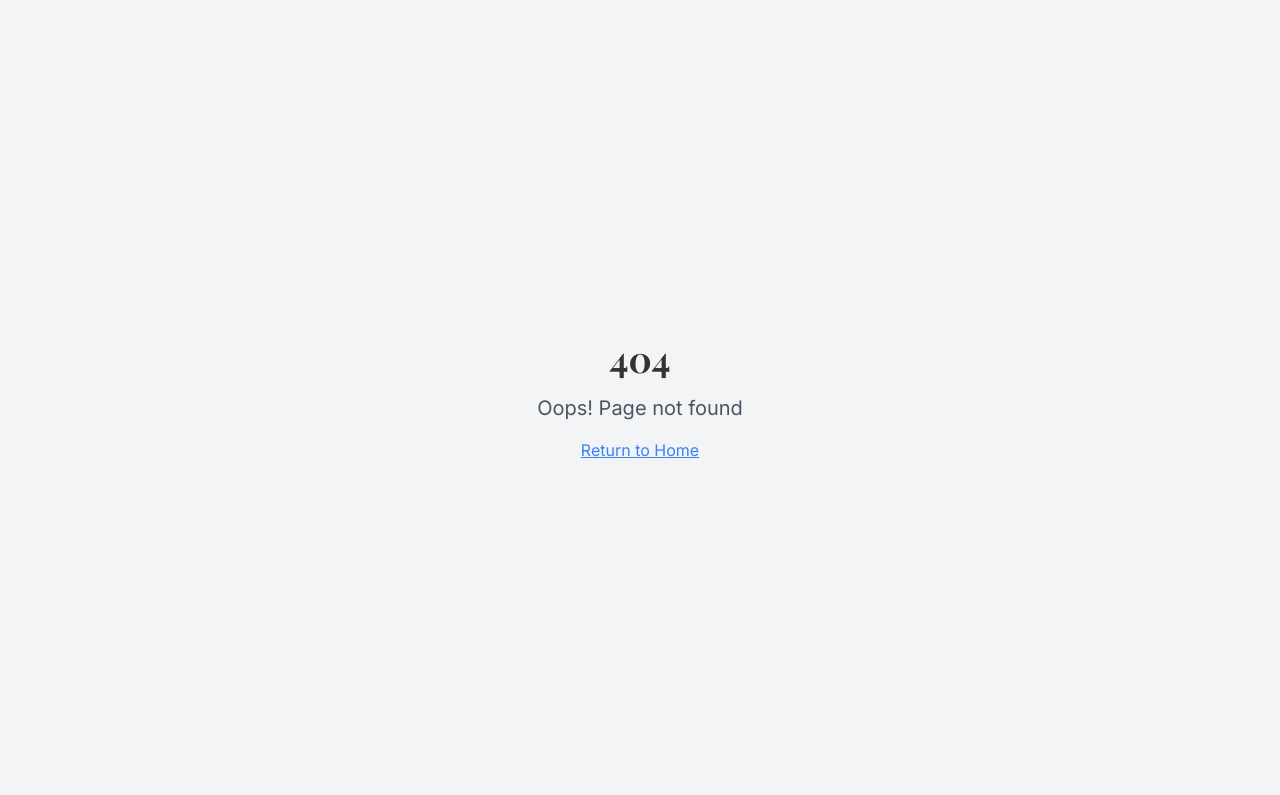
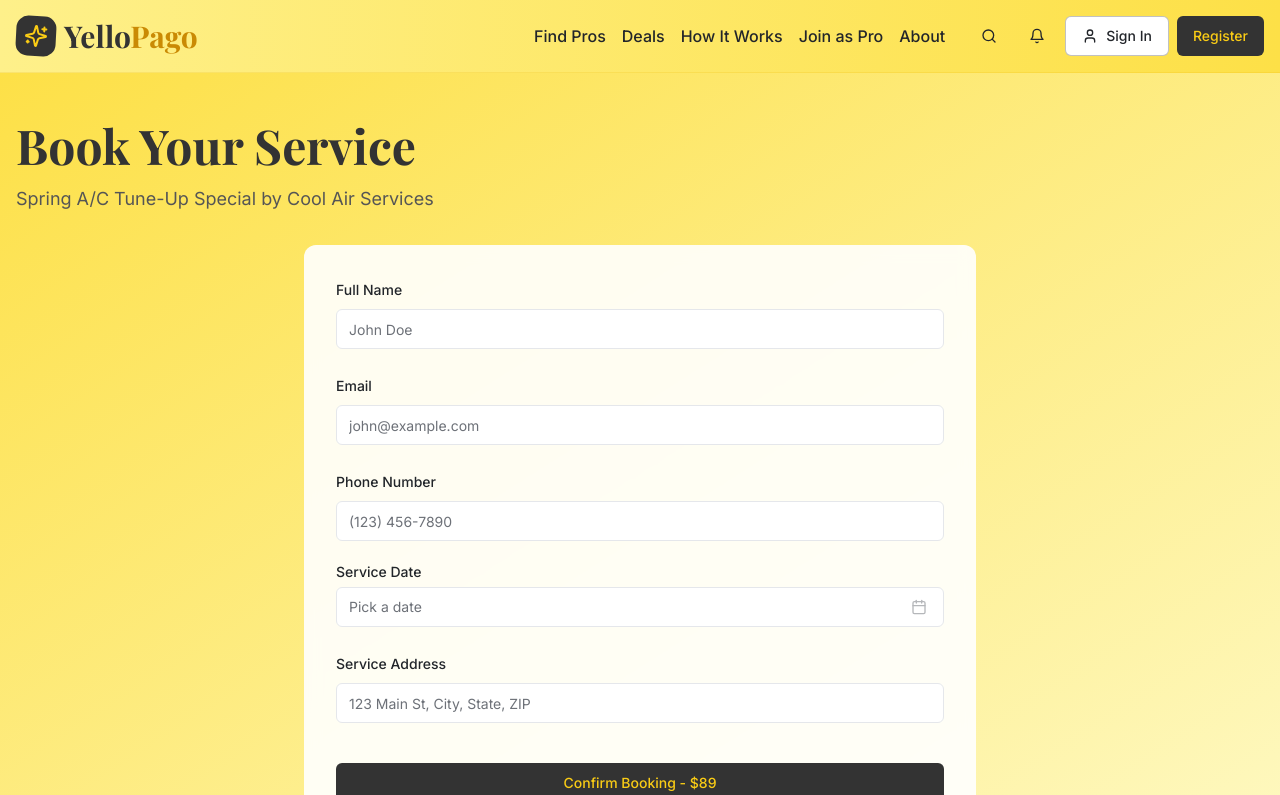
Before and after one commit to pepicek/handy-home-guide, a React (Vite) app: page /book-now/1 in a window 1280 px wide. Before the commit this address had no page. Shown: the top 795 px of the page. Built offline with nearby package versions, Linux system fonts and the light colour scheme.

Commit message:
Add Book Now page
Create the Book Now page.

```diff
--- a/src/App.tsx
+++ b/src/App.tsx
@@ -1,4 +1,3 @@
-
 import { Toaster } from "@/components/ui/toaster";
 import { Toaster as Sonner } from "@/components/ui/sonner";
 import { TooltipProvider } from "@/components/ui/tooltip";
@@ -12,6 +11,7 @@ import SpecialOffersPage from "./pages/SpecialOffers";
 import HowItWorksPage from "./pages/HowItWorks";
 import Providers from "./pages/Providers";
 import SpecialOfferDetails from "./pages/SpecialOfferDetails";
+import BookNow from "./pages/BookNow";
 
 const queryClient = new QueryClient();
 
@@ -29,6 +29,7 @@ const App = () => (
           <Route path="/how-it-works" element={<HowItWorksPage />} />
           <Route path="/providers" element={<Providers />} />
           <Route path="/about" element={<About />} />
+          <Route path="/book-now/:id" element={<BookNow />} />
           <Route path="*" element={<NotFound />} />
         </Routes>
       </BrowserRouter>
--- /dev/null
+++ b/src/pages/BookNow.tsx
@@ -0,0 +1,198 @@
+
+import { useParams } from "react-router-dom";
+import Header from "@/components/Header";
+import Footer from "@/components/Footer";
+import { Button } from "@/components/ui/button";
+import { Input } from "@/components/ui/input";
+import { Calendar } from "@/components/ui/calendar";
+import {
+  Form,
+  FormControl,
+  FormField,
+  FormItem,
+  FormLabel,
+  FormMessage,
+} from "@/components/ui/form";
+import { Calendar as CalendarIcon } from "lucide-react";
+import { format } from "date-fns";
+import { useForm } from "react-hook-form";
+import { zodResolver } from "@hookform/resolvers/zod";
+import * as z from "zod";
+import { useToast } from "@/hooks/use-toast";
+import {
+  Popover,
+  PopoverContent,
+  PopoverTrigger,
+} from "@/components/ui/popover";
+import { cn } from "@/lib/utils";
+
+const formSchema = z.object({
+  name: z.string().min(2, "Name must be at least 2 characters"),
+  email: z.string().email("Invalid email address"),
+  phone: z.string().min(10, "Please enter a valid phone number"),
+  date: z.date({
+    required_error: "Please select a date",
+  }),
+  address: z.string().min(5, "Please enter your full address"),
+});
+
+const BookNow = () => {
+  const { id } = useParams();
+  const { toast } = useToast();
+
+  const form = useForm<z.infer<typeof formSchema>>({
+    resolver: zodResolver(formSchema),
+    defaultValues: {
+      name: "",
+      email: "",
+      phone: "",
+      address: "",
+    },
+  });
+
+  const onSubmit = (data: z.infer<typeof formSchema>) => {
+    toast({
+      title: "Booking Submitted!",
+      description: `Your appointment is scheduled for ${format(data.date, "MMMM do, yyyy")}. We'll send you a confirmation email shortly.`,
+    });
+  };
+
+  // This would typically come from an API call using the id
+  const offer = {
+    id: Number(id),
+    title: "Spring A/C Tune-Up Special",
+    provider: "Cool Air Services",
+    price: 89,
+  };
+
+  return (
+    <div className="flex flex-col min-h-screen">
+      <Header />
+      <main className="flex-grow">
+        <div className="bg-gradient-to-br from-yellow-300 to-yellow-100 py-12">
+          <div className="container mx-auto px-4">
+            <h1 className="text-4xl md:text-5xl font-bold text-anthracite mb-4 font-poster">
+              Book Your Service
+            </h1>
+            <p className="text-lg text-anthracite-light mb-8">
+              {offer.title} by {offer.provider}
+            </p>
+
+            <div className="bg-white/90 backdrop-blur rounded-xl p-8 max-w-2xl mx-auto">
+              <Form {...form}>
+                <form onSubmit={form.handleSubmit(onSubmit)} className="space-y-6">
+                  <FormField
+                    control={form.control}
+                    name="name"
+                    render={({ field }) => (
+                      <FormItem>
+                        <FormLabel>Full Name</FormLabel>
+                        <FormControl>
+                          <Input placeholder="John Doe" {...field} />
+                        </FormControl>
+                        <FormMessage />
+                      </FormItem>
+                    )}
+                  />
+
+                  <FormField
+                    control={form.control}
+                    name="email"
+                    render={({ field }) => (
+                      <FormItem>
+                        <FormLabel>Email</FormLabel>
+                        <FormControl>
+                          <Input placeholder="john@example.com" type="email" {...field} />
+                        </FormControl>
+                        <FormMessage />
+                      </FormItem>
+                    )}
+                  />
+
+                  <FormField
+                    control={form.control}
+                    name="phone"
+                    render={({ field }) => (
+                      <FormItem>
+                        <FormLabel>Phone Number</FormLabel>
+                        <FormControl>
+                          <Input placeholder="(123) 456-7890" {...field} />
+                        </FormControl>
+                        <FormMessage />
+                      </FormItem>
+                    )}
+                  />
+
+                  <FormField
+                    control={form.control}
+                    name="date"
+                    render={({ field }) => (
+                      <FormItem className="flex flex-col">
+                        <FormLabel>Service Date</FormLabel>
+                        <Popover>
+                          <PopoverTrigger asChild>
+                            <FormControl>
+                              <Button
+                                variant={"outline"}
+                                className={cn(
+                                  "w-full pl-3 text-left font-normal",
+                                  !field.value && "text-muted-foreground"
+                                )}
+                              >
+                                {field.value ? (
+                                  format(field.value, "PPP")
+                                ) : (
+                                  <span>Pick a date</span>
+                                )}
+                                <CalendarIcon className="ml-auto h-4 w-4 opacity-50" />
+                              </Button>
+                            </FormControl>
+                          </PopoverTrigger>
+                          <PopoverContent className="w-auto p-0" align="start">
+                            <Calendar
+                              mode="single"
+                              selected={field.value}
+                              onSelect={field.onChange}
+                              disabled={(date) =>
+                                date < new Date() || date < new Date("1900-01-01")
+                              }
+                              initialFocus
+                            />
+                          </PopoverContent>
+                        </Popover>
+                        <FormMessage />
+                      </FormItem>
+                    )}
+                  />
+
+                  <FormField
+                    control={form.control}
+                    name="address"
+                    render={({ field }) => (
+                      <FormItem>
+                        <FormLabel>Service Address</FormLabel>
+                        <FormControl>
+                          <Input placeholder="123 Main St, City, State, ZIP" {...field} />
+                        </FormControl>
+                        <FormMessage />
+                      </FormItem>
+                    )}
+                  />
+
+                  <div className="pt-4">
+                    <Button type="submit" className="w-full bg-anthracite hover:bg-anthracite/90 text-yellow-400">
+                      Confirm Booking - ${offer.price}
+                    </Button>
+                  </div>
+                </form>
+              </Form>
+            </div>
+          </div>
+        </div>
+      </main>
+      <Footer />
+    </div>
+  );
+};
+
+export default BookNow;
--- a/src/pages/SpecialOfferDetails.tsx
+++ b/src/pages/SpecialOfferDetails.tsx
@@ -1,4 +1,3 @@
-
 import { useParams } from "react-router-dom";
 import Header from "@/components/Header";
 import Footer from "@/components/Footer";
@@ -6,11 +5,11 @@ import { Button } from "@/components/ui/button";
 import { Badge } from "@/components/ui/badge";
 import { Card } from "@/components/ui/card";
 import { Clock, DollarSign, Award, ShieldCheck, Users, MapPin } from "lucide-react";
+import { Link } from "react-router-dom";
 
 const SpecialOfferDetails = () => {
   const { id } = useParams();
 
-  // This would typically come from an API call using the id
   const offer = {
     id: 1,
     title: "Spring A/C Tune-Up Special",
@@ -84,9 +83,11 @@ const SpecialOfferDetails = () => {
                     </div>
                   </div>
 
-                  <Button className="w-full bg-anthracite hover:bg-anthracite/90 text-yellow-400">
-                    Book Now
-                  </Button>
+                  <Link to={`/book-now/${id}`}>
+                    <Button className="w-full bg-anthracite hover:bg-anthracite/90 text-yellow-400">
+                      Book Now
+                    </Button>
+                  </Link>
 
                   <p className="text-sm text-center text-gray-500">
                     No payment required until service is complete
```
